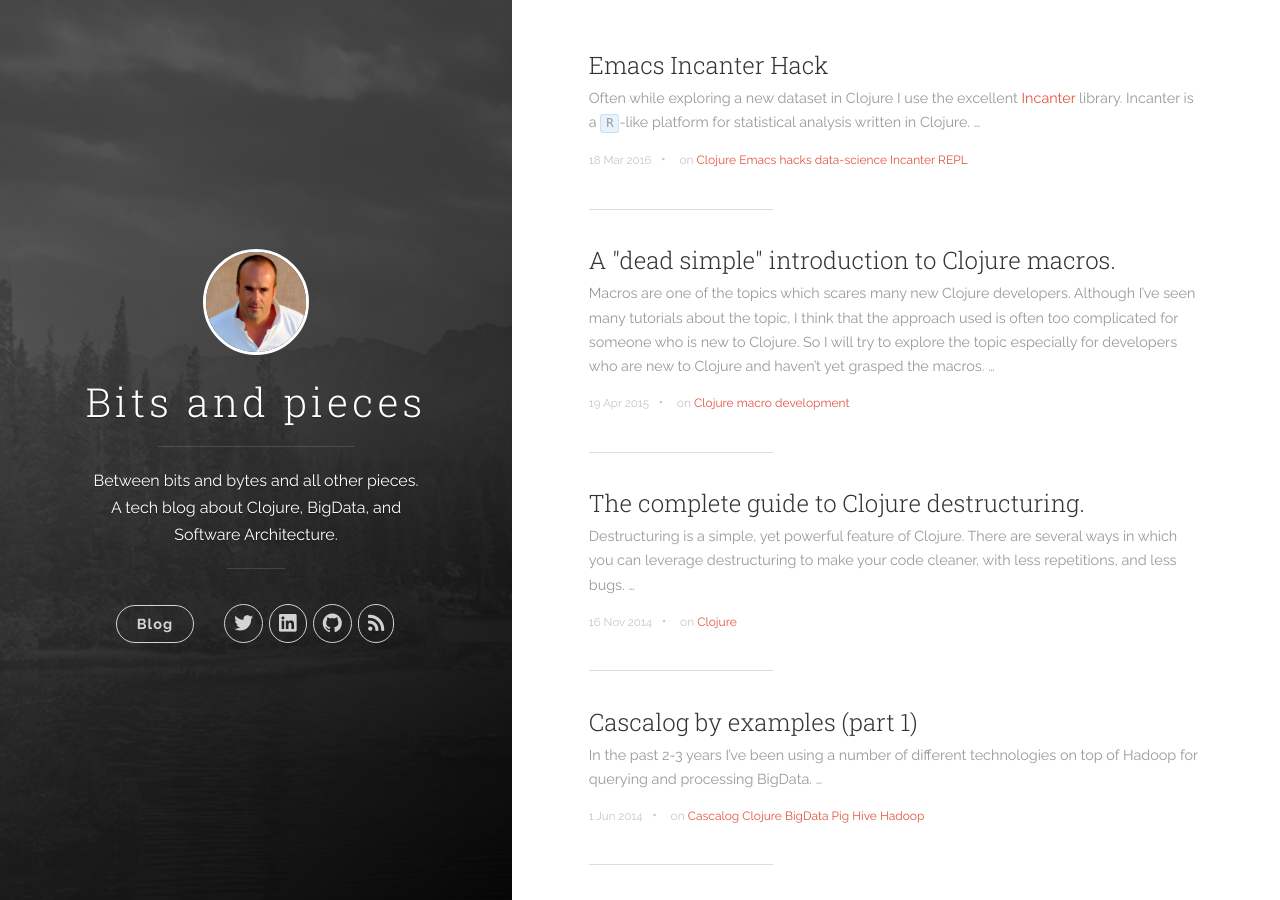
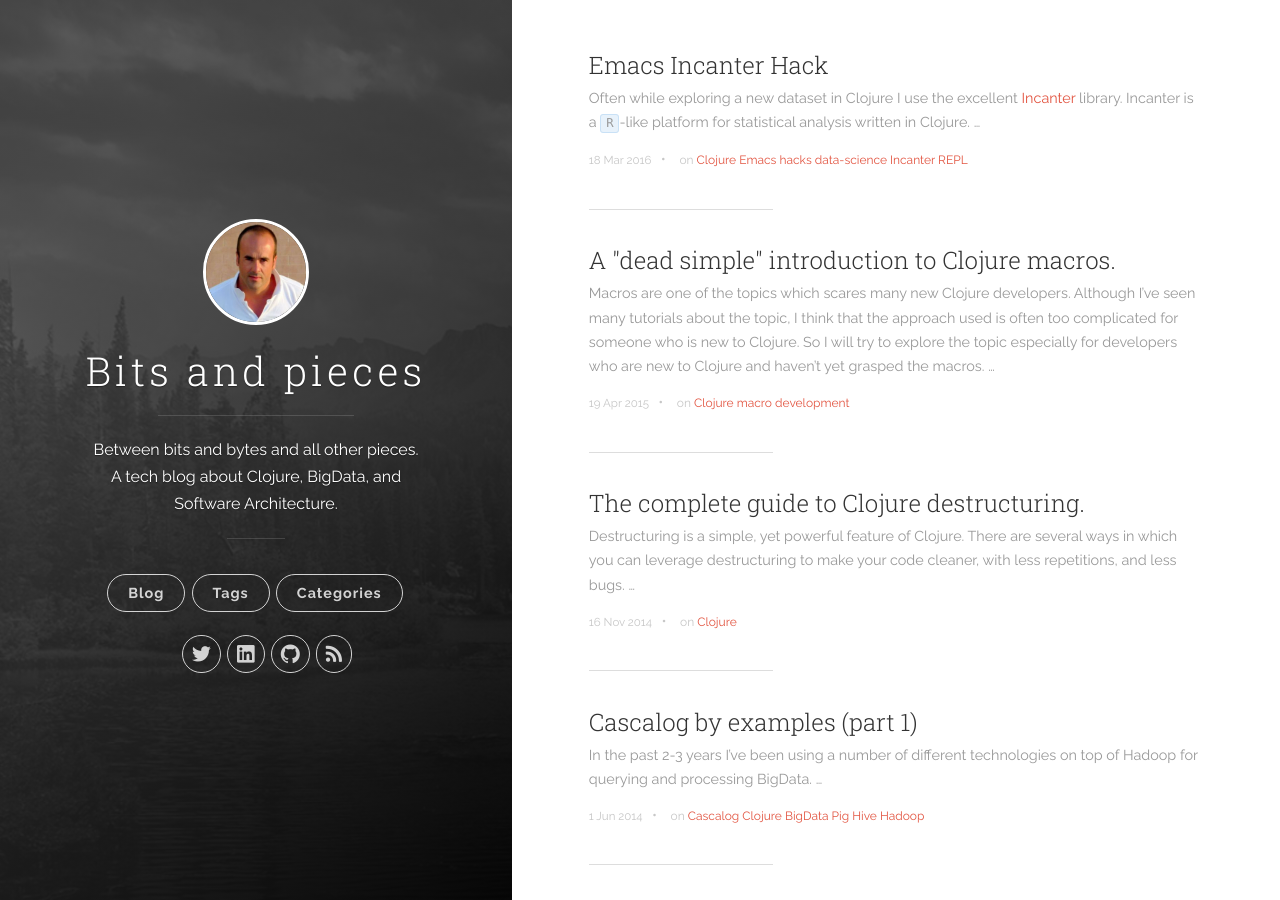
Before and after one commit to BrunoBonacci/brunobonacci.github.io, a Jekyll site: the page built from index.html, in a window 1280 px wide and 900 px high. Built offline with Jekyll 4.4.1, drawn with Linux system fonts in a browser that asks for light colours; nearby versions of some CDN libraries; the list of posts is cut into pages by our own code.

Commit message:
added tags and categories buttons

```diff
--- a/_includes/header.html
+++ b/_includes/header.html
@@ -22,6 +22,18 @@
             <ul class="navigation">
               <li class="navigation__item"><a href="{{ site.baseurl }}#blog" title="link to {{ site.title }} blog" class="blog-button">Blog</a></li>
             </ul>
+          </nav>
+
+          <nav class="cover-navigation cover-navigation--primary">
+              <ul class="navigation">
+                  <li class="navigation__item"><a href="/tags" title="link to {{ site.title }} tags" class="blog-button">Tags</a></li>
+              </ul>
+          </nav>
+
+          <nav class="cover-navigation cover-navigation--primary">
+              <ul class="navigation">
+                  <li class="navigation__item"><a href="/categories" title="link to {{ site.title }} categories" class="blog-button">Categories</a></li>
+              </ul>
           </nav>
 
           <nav class="cover-navigation navigation--social">
```
